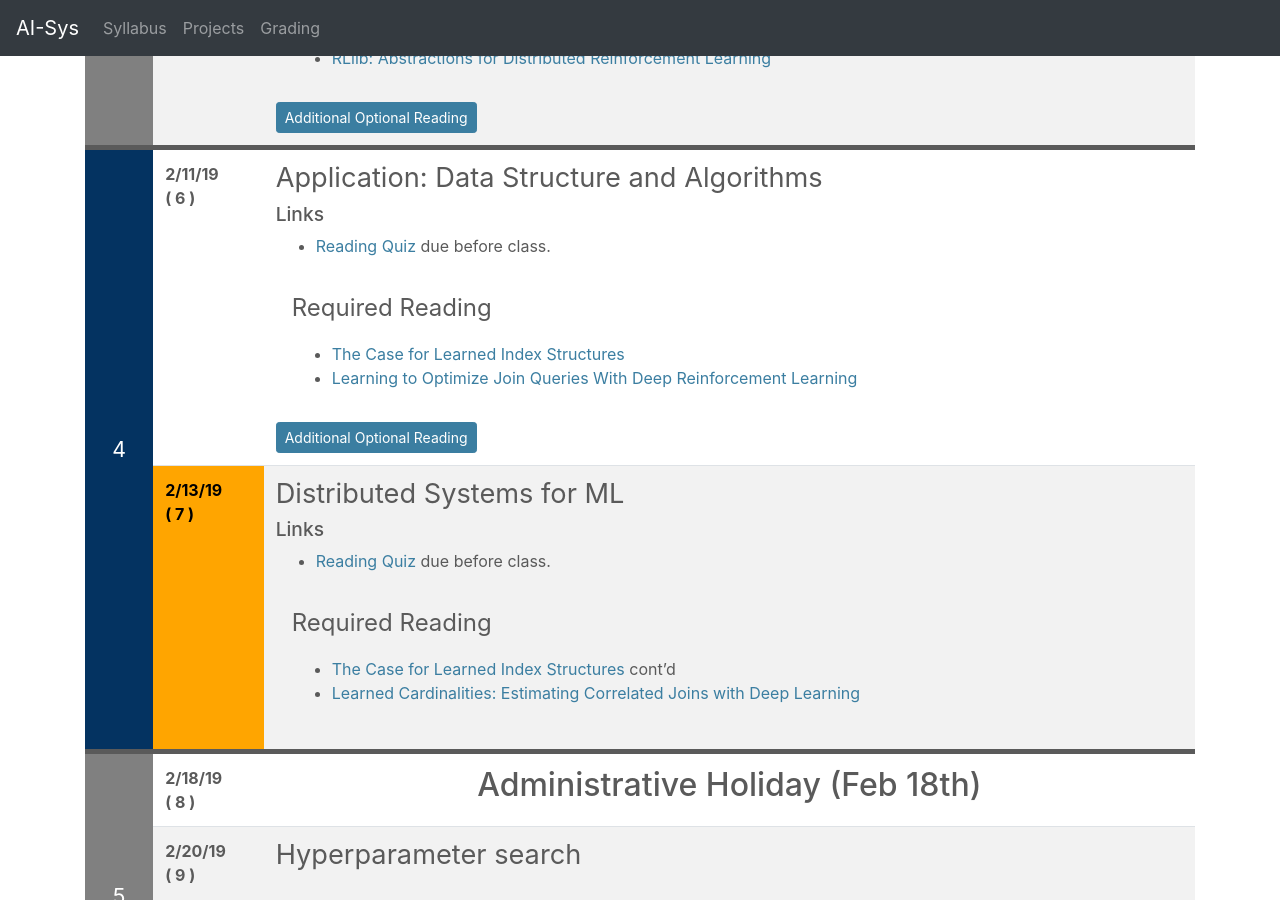
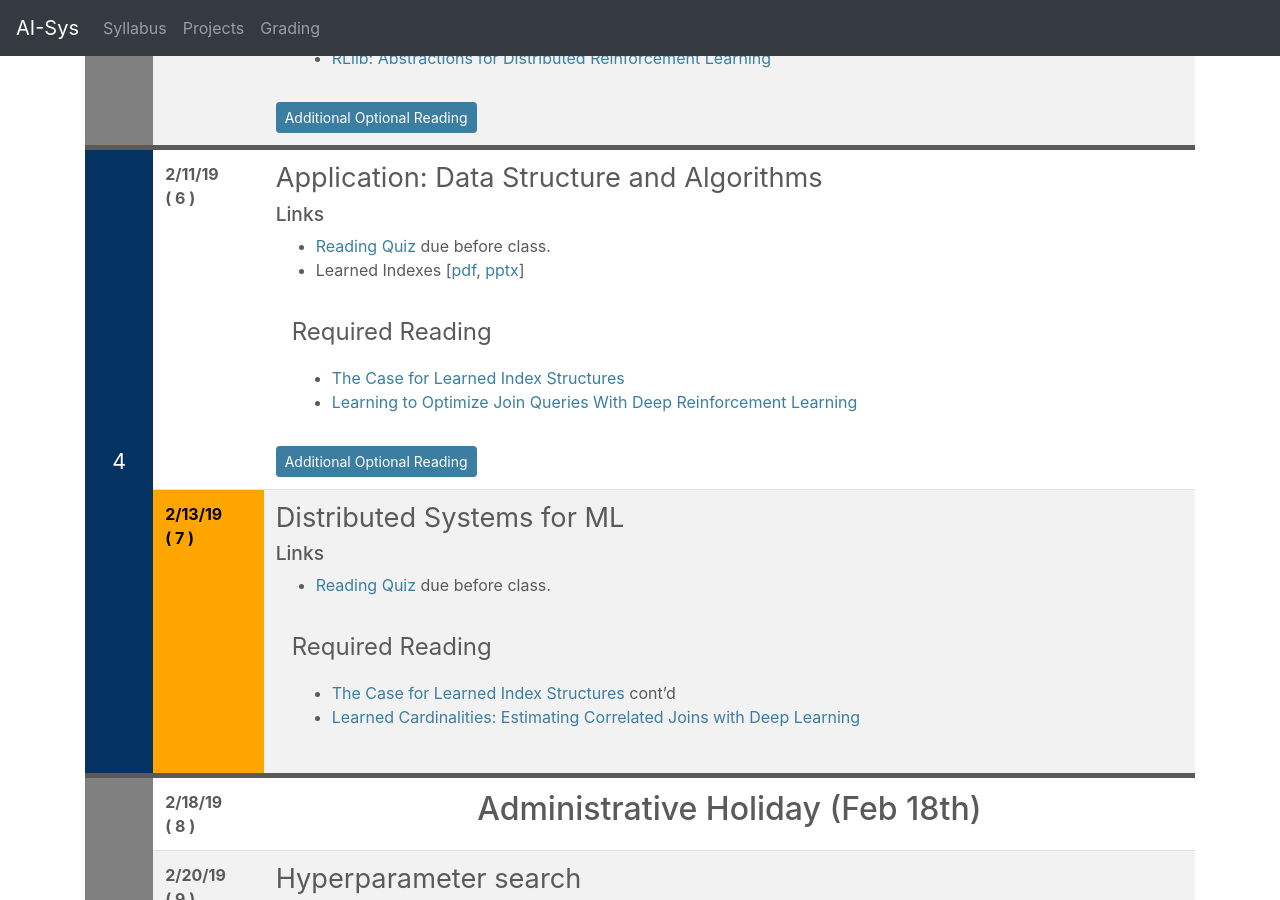
Before and after one commit to ucbrise/cs294-ai-sys-sp19, a Jekyll site: the page built from index.md, in a window 1280 px wide and 900 px high, scrolled down 2988 px. Built offline with Jekyll 4.4.1, drawn with Linux system fonts in a browser that asks for light colours; nearby versions of some CDN libraries; our own code applies the rules of GitHub Pages for plain Markdown files.

Commit message:
adding learned index structures presentation links

```diff
--- a/index.md
+++ b/index.md
@@ -302,7 +302,7 @@ If you find some of the reading confusing and want a more gentle introduction, t
 ### Links
 * [Reading Quiz](https://goo.gl/forms/uKUtXqhpv2Jctqgq1
 ) due before class.
-
+* Learned Indexes [[pdf](assets/lectures/lec05/learnedIndexes.pdf), [pptx](assets/lectures/lec05/learnedIndexes.pptx)]
 <div class="summary" markdown="1"> </div>
 <div class="reading">
 <div class="required_reading" markdown="1">
```
Also changed, not shown: 2 other files.
